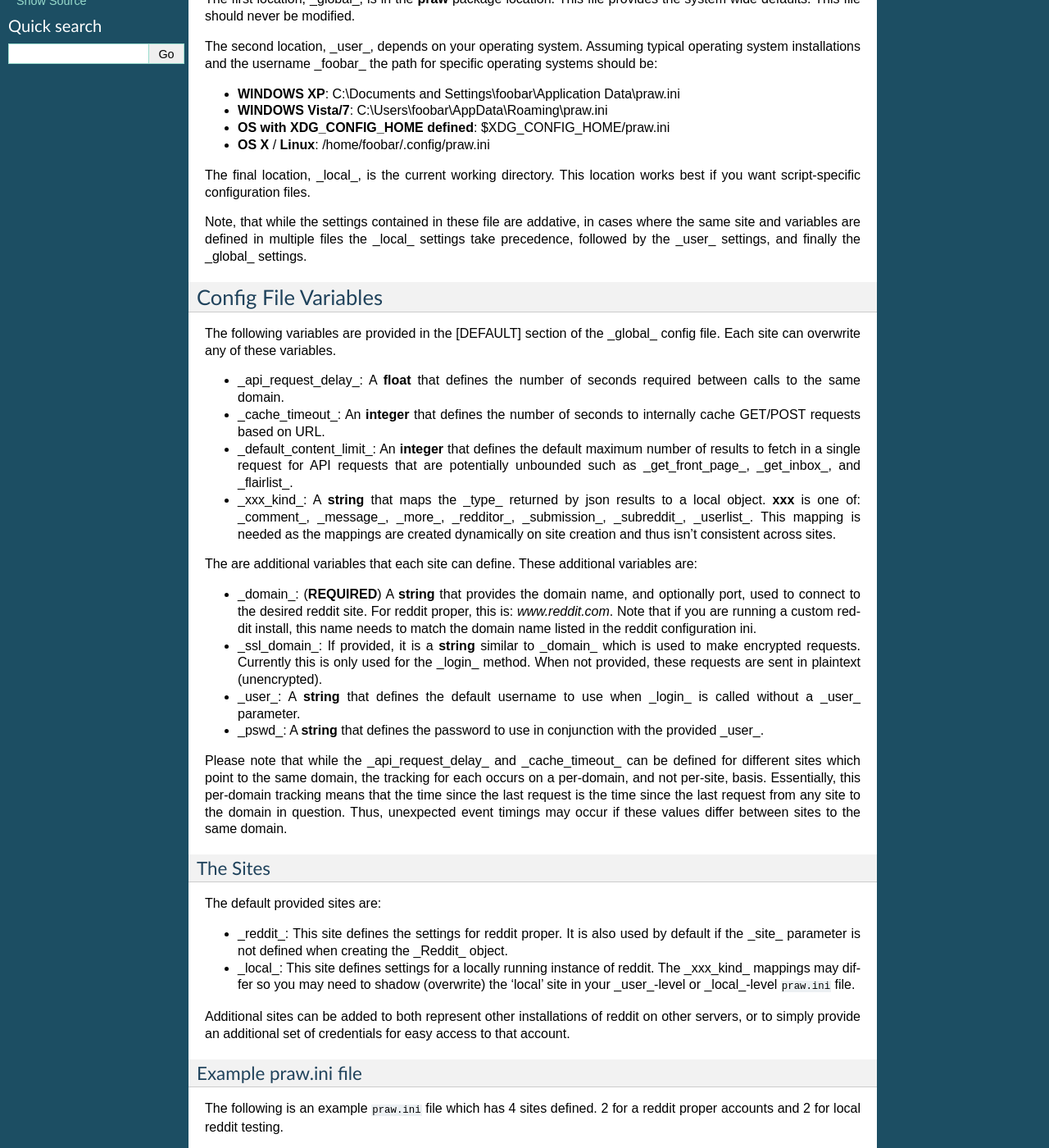
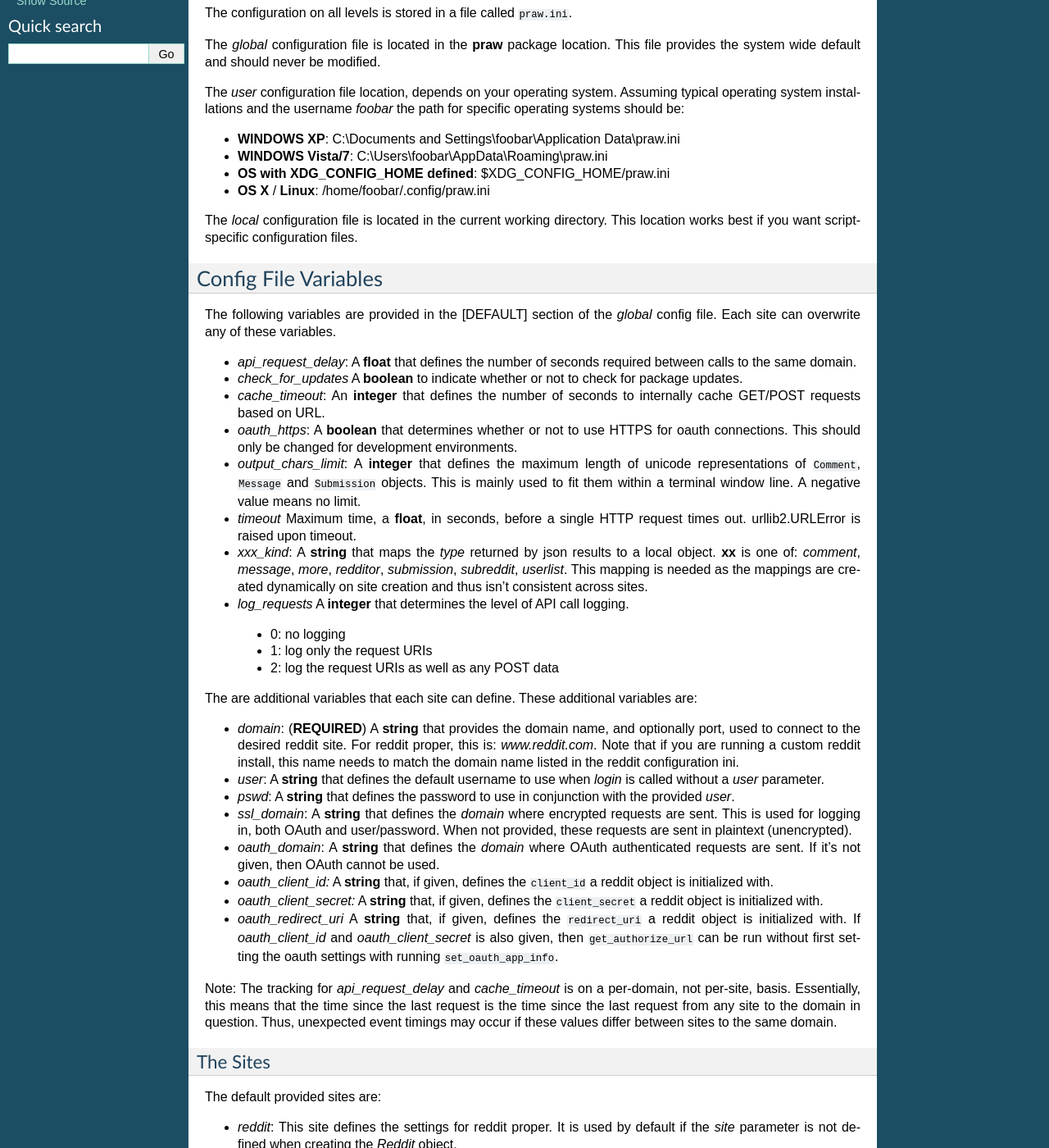
Before and after one commit to praw-dev/praw, a Sphinx documentation site: the page built from docs/pages/configuration_files.rst, in a window 1280 px wide and 1400 px high, scrolled down 258 px. Shown: the whole window at 82% size. Built offline with Sphinx 7.4.7, drawn with Linux system fonts in a browser that asks for light colours; some of the changed text lies outside the part shown.

Commit message:
Update configuration files

```diff
--- a/docs/pages/configuration_files.rst
+++ b/docs/pages/configuration_files.rst
@@ -3,21 +3,25 @@
 The Configuration Files
 =======================
 
-The `PRAW <https://github.com/praw-dev/praw>`_ comes with a file,
-``praw/praw.ini`` which provides the default global variables for reddit sites,
-as well as defines two sites.
+PRAW is configured on the global, user and local level. Allowing for easy
+custom configuration to fit your needs.
+
+The global configuration file is loaded first, then user and finally local with
+each loaded files adding their settings to form a combined configuration. If a
+setting has already been added, then the settings value in the last loaded file
+is used.
 
 Config File Locations
 ---------------------
 
-There are three locations that PRAW searches and loads ``praw.ini`` files:
+The configuration on all levels is stored in a file called ``praw.ini``.
 
-The first location, _global_, is in the **praw** package location. This file
-provides the system wide defaults. This file should never be modified.
+The *global* configuration file is located in the **praw** package location.
+This file provides the system wide default and should never be modified.
 
-The second location, _user_, depends on your operating system. Assuming typical
-operating system installations and the username _foobar_ the path for specific
-operating systems should be:
+The *user* configuration file location, depends on your operating system.
+Assuming typical operating system installations and the username *foobar* the
+path for specific operating systems should be:
 
 * **WINDOWS XP**: C:\\Documents and Settings\\foobar\\Application
   Data\\praw.ini
@@ -25,75 +29,88 @@ operating systems should be:
 * **OS with XDG_CONFIG_HOME defined**: $XDG_CONFIG_HOME/praw.ini
 * **OS X** / **Linux**: /home/foobar/.config/praw.ini
 
-The final location, _local_, is the current working directory. This location
-works best if you want script-specific configuration files.
-
-Note, that while the settings contained in these file are addative, in cases
-where the same site and variables are defined in multiple files the _local_
-settings take precedence, followed by the _user_ settings, and finally the
-_global_ settings.
+The *local* configuration file is located in the current working directory.
+This location works best if you want script-specific configuration files.
 
 Config File Variables
 ---------------------
 
-The following variables are provided in the [DEFAULT] section of the _global_
+The following variables are provided in the [DEFAULT] section of the *global*
 config file. Each site can overwrite any of these variables.
 
-* _api_request_delay_: A **float** that defines the number of seconds required
+* *api_request_delay*: A **float** that defines the number of seconds required
   between calls to the same domain.
-* _cache_timeout_: An **integer** that defines the number of seconds to
+* *check_for_updates* A **boolean** to indicate whether or not to check for
+  package updates.
+* *cache_timeout*: An **integer** that defines the number of seconds to
   internally cache GET/POST requests based on URL.
-* _default_content_limit_: An **integer** that defines the default maximum
-  number of results to fetch in a single request for API requests that are
-  potentially unbounded such as _get_front_page_, _get_inbox_, and
-  _flairlist_.
-* _xxx_kind_: A **string** that maps the _type_ returned by json results to a
-  local object. **xxx** is one of: _comment_, _message_, _more_, _redditor_,
-  _submission_, _subreddit_, _userlist_. This mapping is needed as the
+* *oauth_https*: A **boolean** that determines whether or not to use HTTPS for
+  oauth connections. This should only be changed for development environments.
+* *output_chars_limit*: A **integer** that defines the maximum length of
+  unicode representations of ``Comment``, ``Message`` and ``Submission``
+  objects. This is mainly used to fit them within a terminal window line. A
+  negative value means no limit.
+* *timeout* Maximum time, a **float**, in seconds, before a single HTTP request
+  times out. urllib2.URLError is raised upon timeout.
+* *xxx_kind*: A **string** that maps the *type* returned by json results to a
+  local object. **xx** is one of: *comment*, *message*, *more*, *redditor*,
+  *submission*, *subreddit*, *userlist*. This mapping is needed as the
   mappings are created dynamically on site creation and thus isn't consistent
   across sites.
+* *log_requests* A **integer** that determines the level of API call logging.
+
+ * 0: no logging
+ * 1: log only the request URIs
+ * 2: log the request URIs as well as any POST data
 
 The are additional variables that each site can define. These additional
 variables are:
 
-* _domain_: (**REQUIRED**) A **string** that provides the domain name, and
+* *domain*: (**REQUIRED**) A **string** that provides the domain name, and
   optionally port, used to connect to the desired reddit site. For reddit
   proper, this is: `www.reddit.com`. Note that if you are running a custom
   reddit install, this name needs to match the domain name listed in the
   reddit configuration ini.
-* _ssl_domain_: If provided, it is a **string** similar to _domain_ which is
-  used to make encrypted requests. Currently this is only used for the _login_
-  method. When not provided, these requests are sent in plaintext
-  (unencrypted).
-* _user_: A **string** that defines the default username to use when _login_
-  is called without a _user_ parameter.
-* _pswd_: A **string** that defines the password to use in conjunction with
-  the provided _user_.
+* *user*: A **string** that defines the default username to use when *login*
+  is called without a *user* parameter.
+* *pswd*: A **string** that defines the password to use in conjunction with
+  the provided *user*.
+* *ssl_domain*: A **string** that defines the *domain*  where encrypted
+  requests are sent. This is used for logging in, both OAuth and user/password.
+  When not provided, these requests are sent in plaintext (unencrypted).
+* *oauth_domain*: A **string** that defines the *domain* where OAuth
+  authenticated requests are sent. If it's not given, then OAuth cannot be
+  used.
+* *oauth_client_id:* A **string** that, if given, defines the ``client_id`` a
+  reddit object is initialized with.
+* *oauth_client_secret:* A **string** that, if given, defines the
+  ``client_secret`` a reddit object is initialized with.
+* *oauth_redirect_uri* A **string** that, if given, defines the
+  ``redirect_uri`` a reddit object is initialized with. If *oauth_client_id*
+  and *oauth_client_secret* is also given, then ``get_authorize_url`` can be
+  run without first setting the oauth settings with running
+  ``set_oauth_app_info``.
 
-Please note that while the _api_request_delay_ and _cache_timeout_ can be
-defined for different sites which point to the same domain, the tracking for
-each occurs on a per-domain, and not per-site, basis. Essentially, this
-per-domain tracking means that the time since the last request is the time
-since the last request from any site to the domain in question. Thus,
-unexpected event timings may occur if these values differ between sites to the
-same domain.
+Note: The tracking for *api_request_delay* and *cache_timeout* is on a
+per-domain, not per-site, basis. Essentially, this means that the time since
+the last request is the time since the last request from any site to the domain
+in question. Thus, unexpected event timings may occur if these values differ
+between sites to the same domain.
 
 The Sites
 ^^^^^^^^^
 
 The default provided sites are:
 
-* _reddit_: This site defines the settings for reddit proper. It is also used
-  by default if the _site_ parameter is not defined when creating the
-  _Reddit_ object.
-* _local_: This site defines settings for a locally running instance of
-  reddit. The _xxx_kind_ mappings may differ so you may need to shadow
-  (overwrite) the 'local' site in your _user_-level or _local_-level
-  ``praw.ini`` file.
+* *reddit*: This site defines the settings for reddit proper. It is used by
+  default if the *site* parameter is not defined when creating the *Reddit*
+  object.
+* *local*: This site defines settings for a locally running instance of reddit.
+  The *xxx_kind* mappings may differ so you may need to shadow (overwrite) the
+  'local' site in your *user*-level or *local*-level ``praw.ini`` file.
 
-Additional sites can be added to both represent other installations of reddit
-on other servers, or to simply provide an additional set of credentials for
-easy access to that account.
+Additional sites can be added to represent other instances of reddit or simply
+provide an additional set of credentials for easy access to that account.
 
 Example praw.ini file
 ^^^^^^^^^^^^^^^^^^^^^
```
